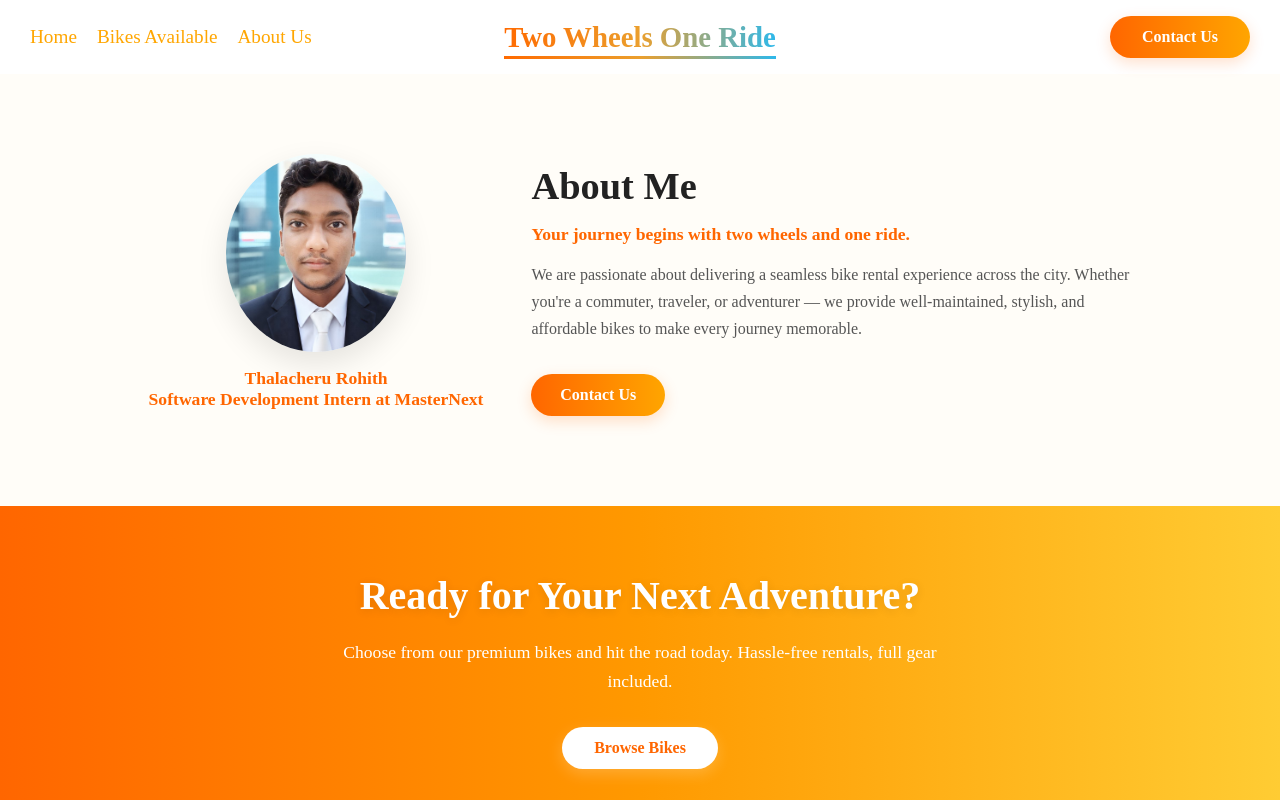
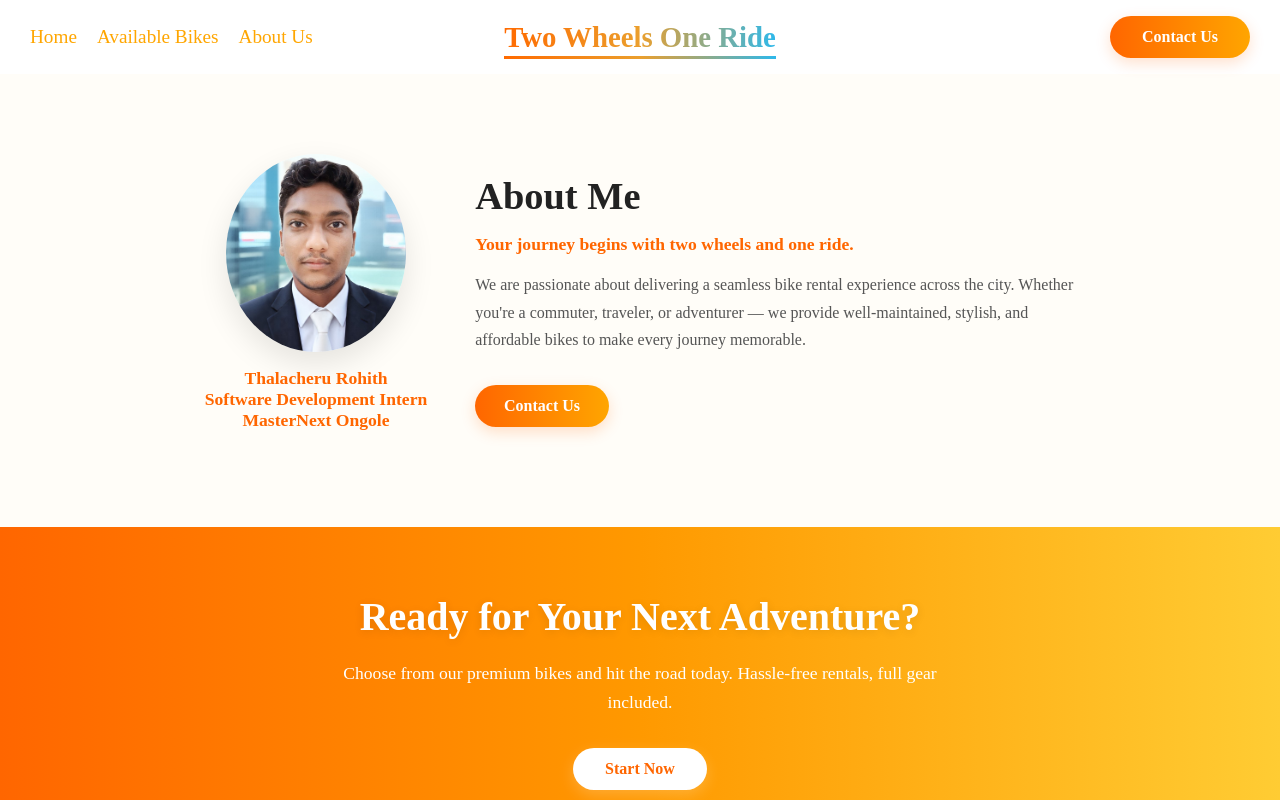
Before and after one commit to Rohith340/rohithrentalbikes, a plain HTML site: page about.html in a window 1280 px wide. Shown: the top 800 px of the page. Drawn offline with Linux system fonts and the light colour scheme.

Commit message:
second commit

```diff
--- a/about.html
+++ b/about.html
@@ -15,7 +15,7 @@
   <!-- Left links -->
   <div class="navbar-links">
     <a href="/index.html">Home</a>
-    <a href="#Bikes">Bikes Available</a>
+    <a href="/index.html#Bikes">Available Bikes</a>
     <a href="/about.html">About Us</a>
   </div>
 
@@ -51,7 +51,7 @@
   <div class="about-container">
     <div class="about-image">
       <img src="Assets/rohith.045-2.jpg" alt="About Us Image">
-            <p class="about-desc" style="text-align: center;">Thalacheru Rohith <br> Software Development Intern at MasterNext</p>
+            <p class="about-desc" style="text-align: center;">Thalacheru Rohith <br> Software Development Intern <br>MasterNext Ongole</p>
 
     </div>
     <div class="about-content">
@@ -93,7 +93,7 @@
   <div class="cta-container">
     <h2 class="cta-title">Ready for Your Next Adventure?</h2>
     <p class="cta-subtitle">Choose from our premium bikes and hit the road today. Hassle-free rentals, full gear included.</p>
-    <a href="#bikes" class="cta-button">Browse Bikes</a>
+    <a href="https://wa.me/+919347900712" class="cta-button">Start Now</a>
   </div>
 </section>
 
```
Also changed, not shown: contact.html (+5 -3 lines), index.html (+3 -4 lines).
